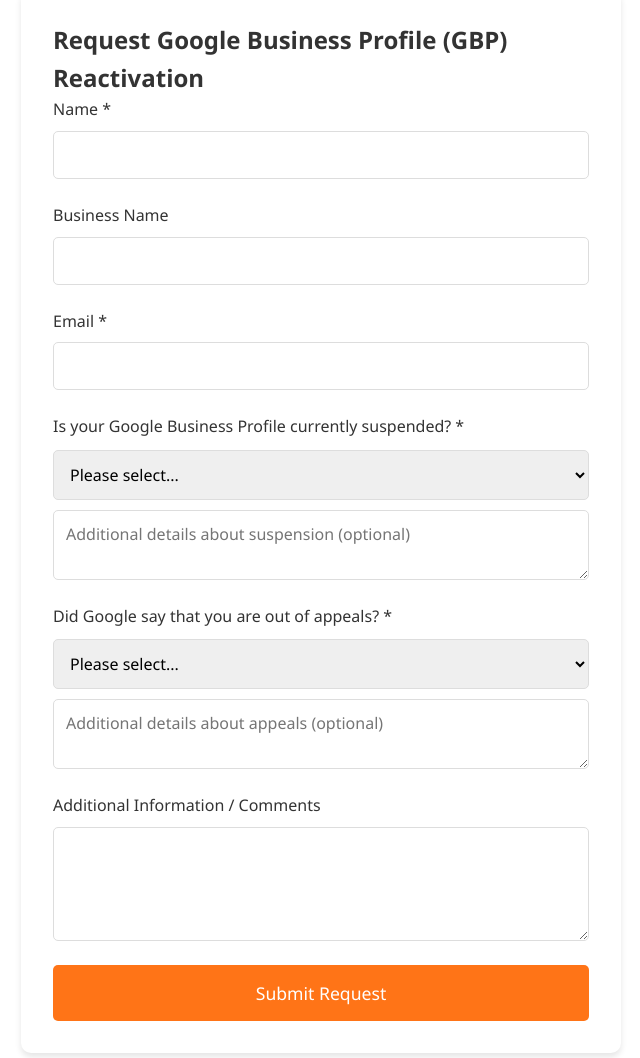
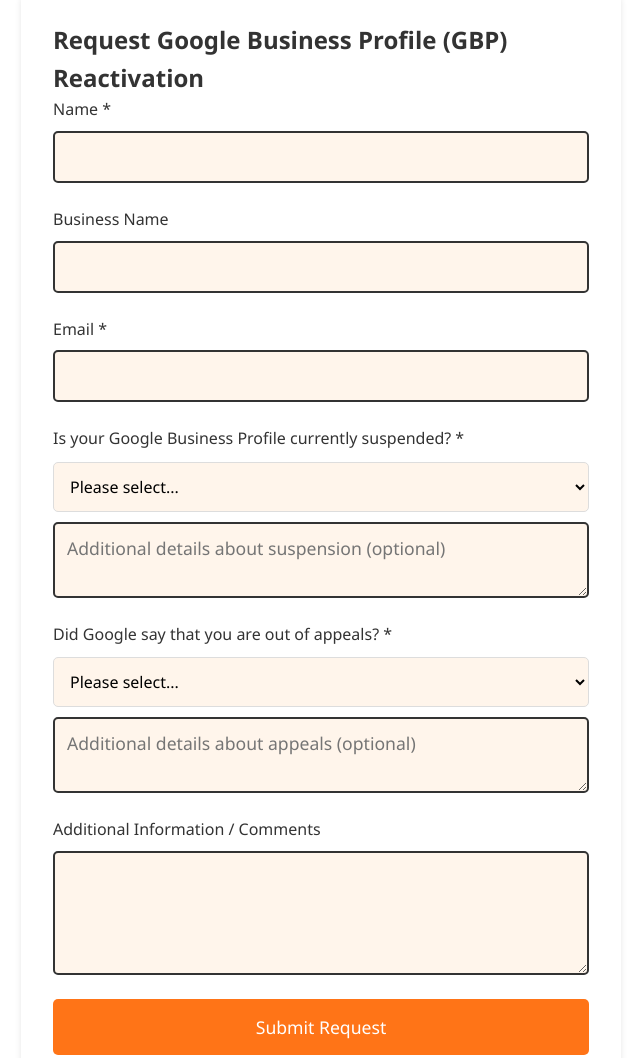
Before and after one commit to jonnyd74/fasttrack-gbp-site, a plain HTML site: page index.html in a window 1280 px wide. Shown: the part 1020-2078 px from the top of the page, without its empty margins (319-959 px from the left). Drawn offline with Linux system fonts and the light colour scheme.

Commit message:
Update Form Styling
Added shade and borders to text boxes

```diff
--- a/index.html
+++ b/index.html
@@ -99,9 +99,18 @@
         .form-group select {
             width: 100%;
             padding: 0.75rem;
-            border: 1px solid #ddd;
+            border: 2px solid #333;
             border-radius: 5px;
-            font-size: 1rem;
+            font-size: 1.1rem;
+            background-color: #fff5eb;
+            transition: border-color 0.3s ease;
+        }
+
+        .form-group input:focus,
+        .form-group textarea:focus,
+        .form-group select:focus {
+            outline: none;
+            border-color: var(--primary);
         }
 
         .btn {
@@ -113,7 +122,7 @@
             font-size: 1.1rem;
             cursor: pointer;
             width: 100%;
-            transition: background-color 0.3s;
+            transition: background-color 0.3s ease;
         }
 
         .btn:hover {
@@ -206,7 +215,7 @@
         <div class="form-container">
             <h2>Request Google Business Profile (GBP) Reactivation</h2>
             <form name="contact" method="POST" data-netlify="true">
-    <input type="hidden" name="form-name" value="contact">
+                <input type="hidden" name="form-name" value="contact">
 
                 <div class="form-group">
                     <label for="name">Name *</label>
```
